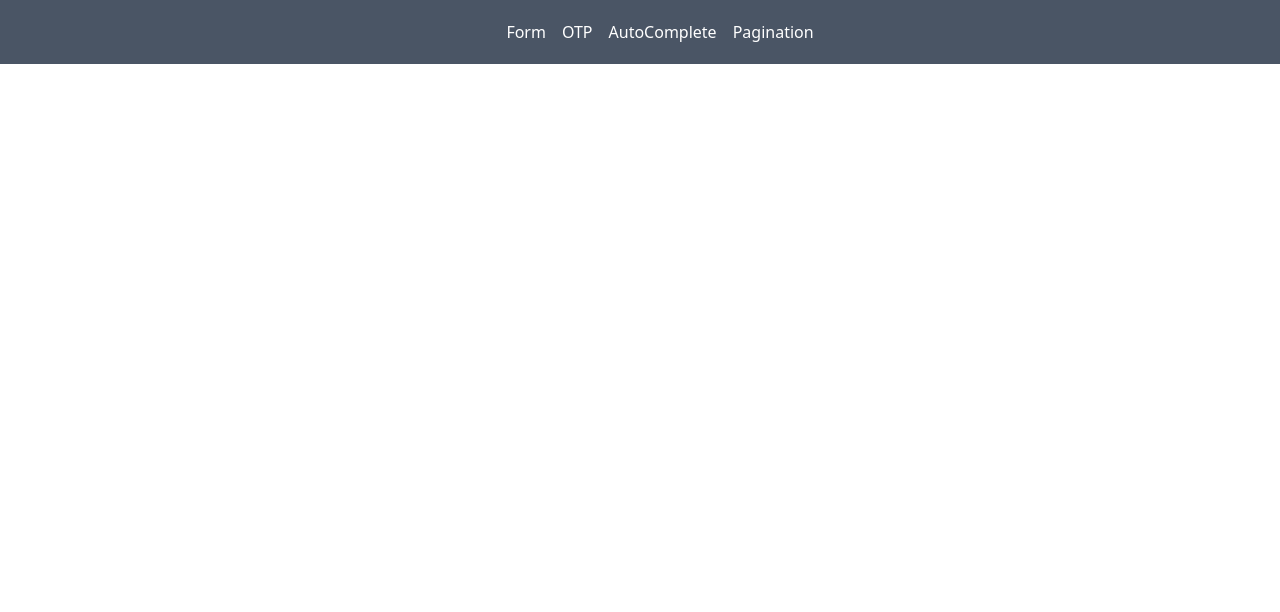
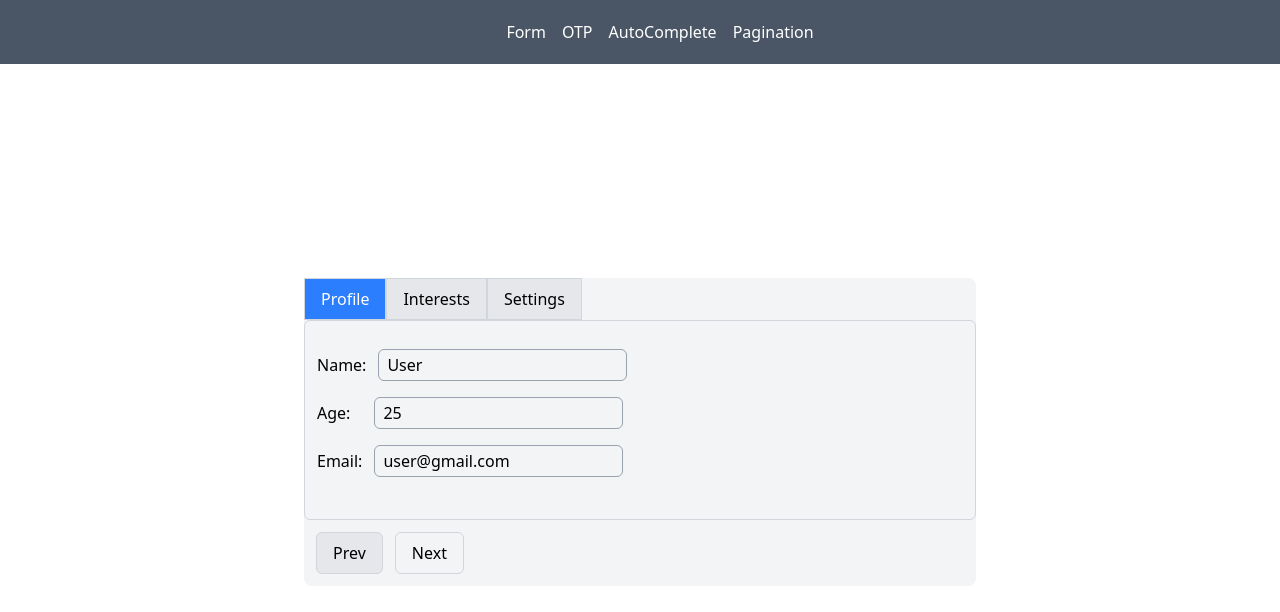
Before and after one commit to manojpolineni/Coding-Challenges, a React app: page / in a window 1280 px wide. Shown: the top 612 px of the page. Built offline with nearby package versions, Linux system fonts and the light colour scheme; the HTML template or start-up script is replaced by a standard one.

Commit message:
routing index changed

```diff
--- a/src/App.jsx
+++ b/src/App.jsx
@@ -17,7 +17,7 @@
         {/* Pages to render  */}
         <div className="flex-1 flex justify-center items-center w-full">
           <Routes>
-            <Route path="/form" element={<Form />} />
+            <Route path="/" element={<Form />} />
             <Route path="/otp" element={<Otp />} />
             <Route path="/autocomplete" element={<AutoCompleteSearchForm />} />
             <Route path="/pagination" element={<Pagination />} />
```
